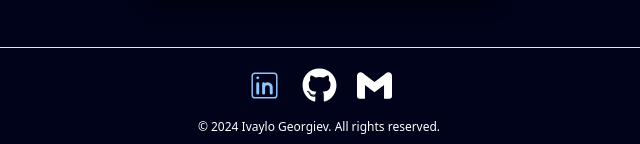
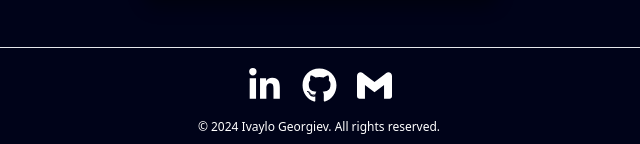
Before and after one commit to Fantomasa/cv, a Next.js app: page / in a window 1280 px wide. Shown: the part 2313-2457 px from the top of the page, without its empty margins (321-961 px from the left). Built offline with nearby package versions, Linux system fonts and the light colour scheme.

Commit message:
edit footer

```diff
--- a/src/components/Footer.tsx
+++ b/src/components/Footer.tsx
@@ -1,17 +1,16 @@
 import Link from "next/link";
-import { CiLinkedin } from "react-icons/ci";
-import { FaGithub } from "react-icons/fa";
+import { FaGithub, FaLinkedinIn } from "react-icons/fa";
 import { SiGmail } from "react-icons/si";
 
 export default function Footer() {
   return (
-    <footer className="bg-black-100 text-white py-3 border-t ">
+    <footer id="contact" className="bg-black-100 text-white py-3 border-t ">
       <div className="container mx-auto text-center">
         {/* <p className="text-lg font-semibold mb-2">Ivaylo Georgiev</p> */}
         {/* <p className="text-sm">Web Developer | Data Enthusiast | Passionate About Technology</p> */}
         <div className="mt-2 flex gap-5 w-full justify-center">
-          <Link href="https://www.linkedin.com/in/ivaylo-georgiev-a018821b6/" className="text-blue-300">
-            <CiLinkedin size={35} />
+          <Link href="https://www.linkedin.com/in/ivaylo-georgiev-a018821b6/">
+            <FaLinkedinIn size={35} />
           </Link>
           <Link href="https://github.com/Fantomasa">
             <FaGithub size={35} />
```
